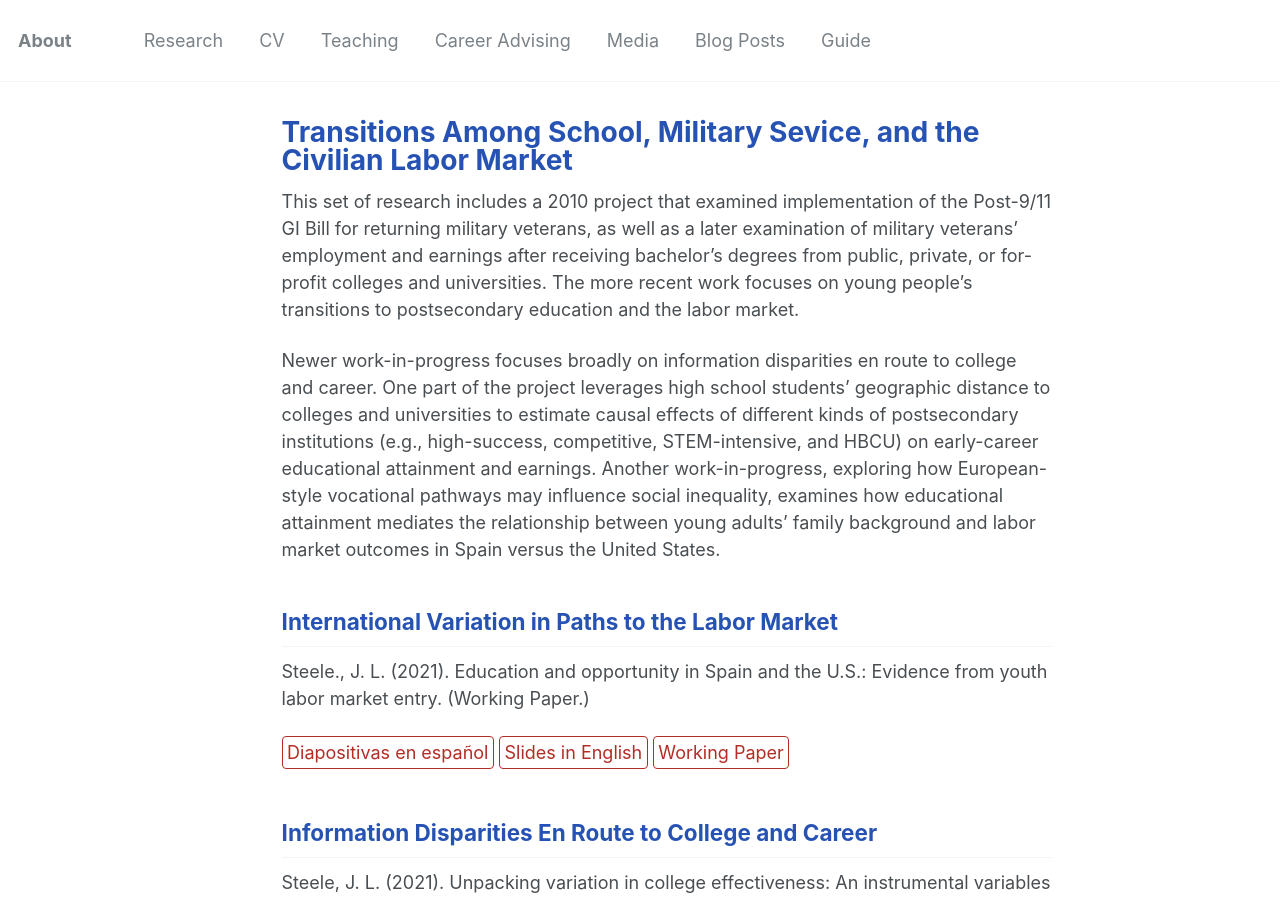
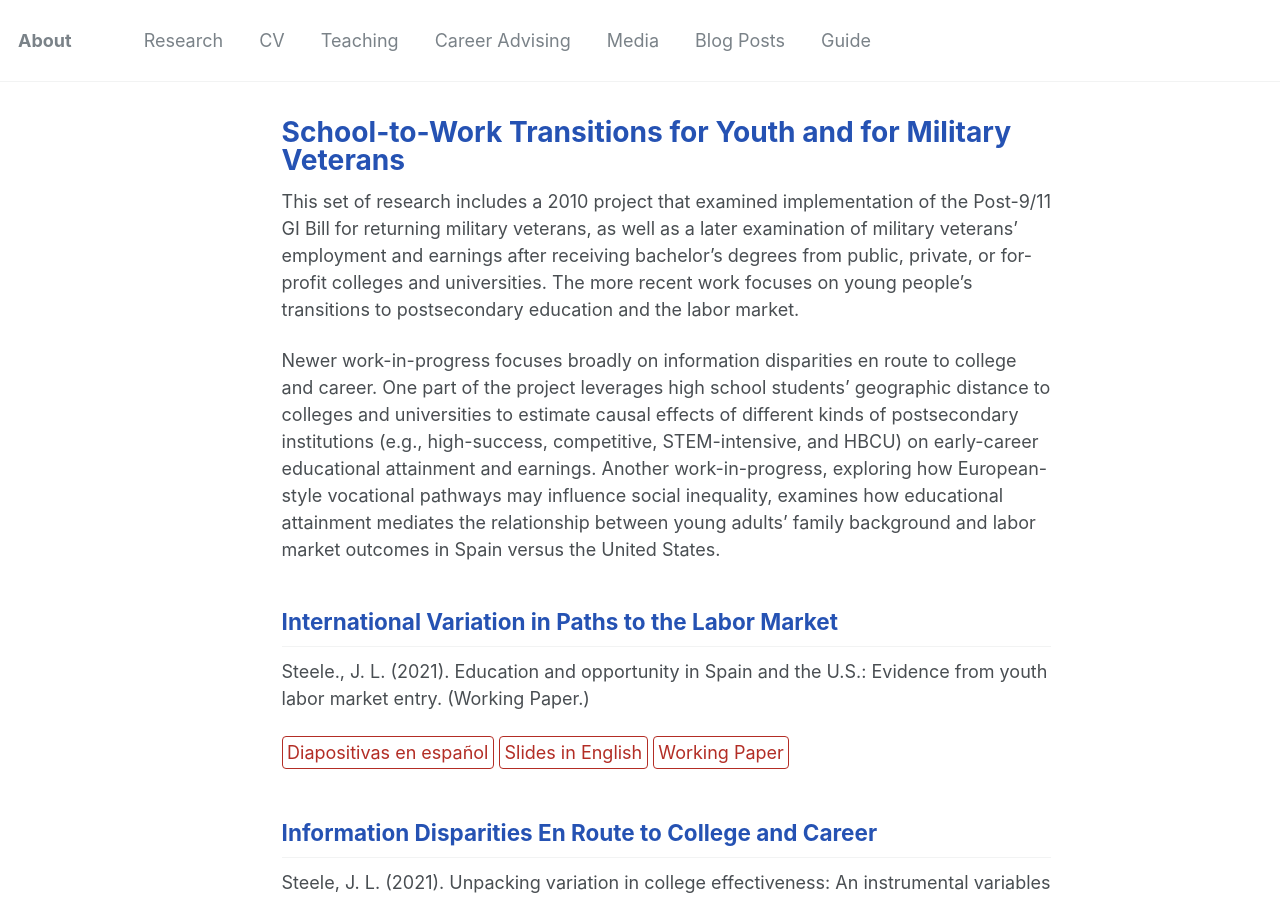
Before and after one commit to jensteele1/jensteele1.github.io, a Jekyll site: the page built from _research/school_to_work.md, in a window 1280 px wide and 900 px high. Built offline with Jekyll 4.4.1, drawn with Linux system fonts in a browser that asks for light colours.

Commit message:
school to work rename and reorder
Rename school to work page and re-order it before human capital page

```diff
--- a/_research/school_to_work.md
+++ b/_research/school_to_work.md
@@ -1,9 +1,9 @@
 ---
-title: "Transitions Among School, Military Sevice, and the Civilian Labor Market"
+title: "School-to-Work Transitions for Youth and for Military Veterans"
 permalink: /research/school_to_work
 layout: single-portfolio
 collection: research
-order_number: 40
+order_number: 30
 ---
 
 This set of research includes a 2010 project that examined implementation of the Post-9/11 GI Bill for returning military veterans,
```
Also changed, not shown: _research/human_capital.md (+1 -1 lines).
